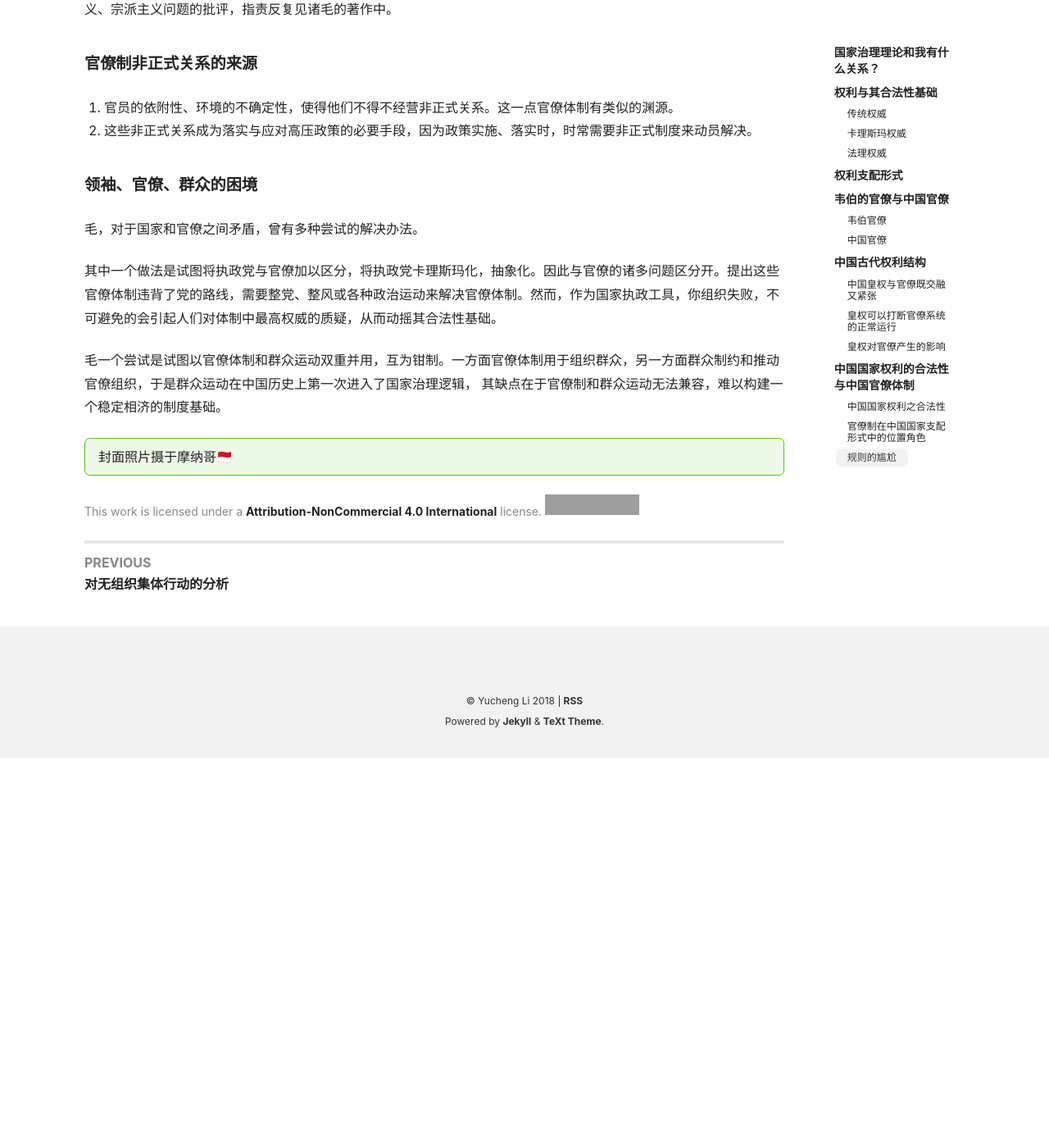
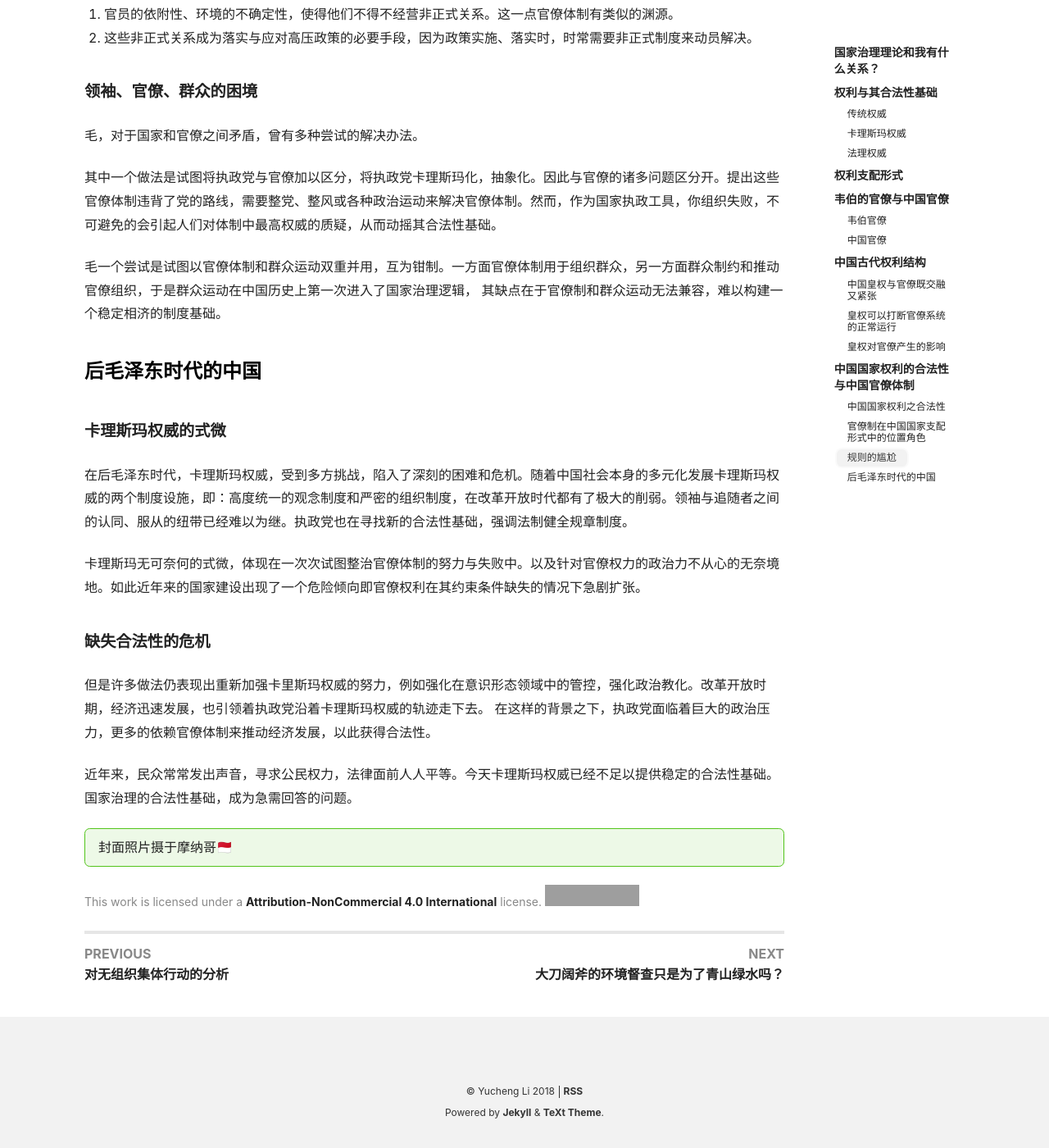
Before and after one commit to nine09/nine09.github.io, a Jekyll site: the page built from _posts/2018-10-12-权威模型.md, in a window 1280 px wide and 1400 px high, scrolled down 5443 px. Shown: the whole window at 82% size. Built offline with Jekyll 4.4.1, drawn with Linux system fonts in a browser that asks for light colours; nearby versions of some CDN libraries; comment, search, counter and statistics services are not loaded; before the commit the page ends 6367 px from its top, so only the background shows below that; some of the changed text lies outside the part shown; grey boxes are pictures that could not be loaded.

```diff
--- a/_posts/2018-10-12-权威模型.md
+++ b/_posts/2018-10-12-权威模型.md
@@ -30,11 +30,9 @@ key: 20181012
 韦伯认为，任何权利都不能持久的建立在强制或暴力的基础之上，而必须具有合法性基础。
 权利一单建构在合法性基础之上，即成为权威。
 由此，韦伯根据合法性来源不同，将权威分为3种理想类型。
-
 1. 传统权威
 2. 卡理斯玛权威
 3. 法理权威
-
 所谓理想类型，即把现实中事件的特征抽象概括。理想类型，在现实中并不存在，实际运行的权威可能是多种理想类型的混合。
 
 ### 传统权威
@@ -49,7 +47,6 @@ key: 20181012
 
 法理权威，是依据民众所认可接受的公证程序而获得合法性基础。例如通过选举产生总统和代表。
 
-
 考查权威行使自身权利的方式，韦伯提出了‘支配形式’的概念。
 
 ## 权利支配形式
@@ -57,15 +54,11 @@ key: 20181012
 权利支配形式，指国家政权的基本组织形式。
 
 典型的支配形式
-
 1. 官僚制
 2. 家长制
 3. 卡理斯玛制
-
 官僚制中，法理权威和规章制度有密切关系，特别强调程序正确、法理面前人人平等等基本原则。
-
 卡理斯玛制，领袖通过不断创造奇迹，以显示其超凡禀赋，来说服追随者服从和认可。
-
 家长制，传统权威为了巩固自身合法性，需要不断巩固人们对传统习俗的认同。
 
 ## 韦伯的官僚与中国官僚
@@ -109,9 +102,9 @@ key: 20181012
 ### 皇权可以打断官僚系统的正常运行
 
 君主专制权利凌驾与官僚权力之上，不受官僚规则的羁绊。
-*这意味着君主的意志，可以随时打断叫停官僚体制按部就班的运转。*
+**这意味着君主的意志，可以随时打断叫停官僚体制按部就班的运转。**
 
-因此中国的官僚体制断然不可能真正制度化，真正建立在程序规则及法理权威基础上。因为这将削弱甚至否定君主的专断权利。然而为了使得君主有效地行使专断权利，*各级官员也必须拥有对其下属类似的权利*，用于执行和实施自上而下的专断指令。
+因此中国的官僚体制断然不可能真正制度化，真正建立在程序规则及法理权威基础上。因为这将削弱甚至否定君主的专断权利。然而为了使得君主有效地行使专断权利，**各级官员也必须拥有对其下属类似的权利**，用于执行和实施自上而下的专断指令。
 换言之。如果各级官员没有类似的这个权利，他们就无法执行君主的意图，无法改变或者打断官僚体制的运行。
 
 一旦官僚制度不能建立在程序规则之上：向上负责制，造成了极大的不确定性
@@ -119,9 +112,10 @@ key: 20181012
 ### 皇权对官僚产生的影响
 
 面对皇权、或代表皇权的权威，官僚组织中的上下级之间，有一种相依为命的关系。上级依靠下属完成任务，掩盖问题。而下级依靠上级的赏识获得进取，或求得庇护。
-*如此关系网络中的庇护关系、山头、宗派滋长丛生。*如此官僚体制的实际运行对一统的皇权造成了威胁。
+**如此关系网络中的庇护关系、山头、宗派滋长丛生。**如此官僚体制的实际运行对一统的皇权造成了威胁。
 
 > 君权强，则官僚体制为之所用
+>
 > 君权弱，则官僚体制自行其是
 
 
@@ -129,12 +123,12 @@ key: 20181012
 
 ### 中国国家权利之合法性
 
-*当代社会主义中国，建立在以法理权威为表、卡理斯玛权威为实的混合型基础之上。*
+**当代社会主义中国，建立在以法理权威为表、卡理斯玛权威为实的混合型基础之上。**
 
 近代中国经历一系列重大变革、战争。中华帝国的合法性：儒教基础上的传统权威，已经无法为国家权利做声明。法理权威是近代国家，无可争辩的合法性基础。
 
 然而在一个经历数千年君主官僚制的传统中国社会，法理权威并没有真正扎根。卡理斯玛权威，以一种全新的方式，作为执政党的权利依据而存在。执政党的种种努力，也在事实上塑造和巩固了卡理斯玛权威。
-*这是历史的选择*
+**这是历史的选择**
 
 - 卡理斯玛权威的特征之一：可以有效的调动群众投入政治、经济、社会等方面的建设过程中。
 - 卡理斯玛权威的特征之二：群众运动是维系群众和领袖之间关系的重要手段。
@@ -148,7 +142,7 @@ key: 20181012
 在中国，作为权力中心的党，与官僚体制之间，始终是主从关系。换言之，虽然国家支配形式改变，但官僚体制的位置一如中国历史上的官僚体制，其合法性仍然来源于自上而下的授权。仍然体现在‘向上负责制’一系列制度安排之上，但国家与官僚制之间的组成关系有了新的演变。
 
 
-1. *国家凌驾于官僚体制之上，权力关系更为强化*。在正式制度之上，执政党借用列宁式政党的组织形式行使卡理斯玛权威和严密的组织纪律。对于官僚制有更多的约束和动员能力，并且体现在一系列制度安排之上。
+1. **国家凌驾于官僚体制之上，权力关系更为强化**。在正式制度之上，执政党借用列宁式政党的组织形式行使卡理斯玛权威和严密的组织纪律。对于官僚制有更多的约束和动员能力，并且体现在一系列制度安排之上。
 2. 随着执政党经过卡理斯玛权威的制度化过程，官僚制有了历史上前所未有的拓展，延伸至社会各个领域角落。
 
 #### 官僚制的拓展
@@ -162,7 +156,7 @@ key: 20181012
 
 ### 规则的尴尬
 
-*卡理斯玛权威，不能忍受官僚体制的束缚*。需要时常打断官僚体制内部机制的惯性来实现其意图。对这一体制中的官僚主义、宗派主义问题的批评，指责反复见诸毛的著作中。
+**卡理斯玛权威，不能忍受官僚体制的束缚**。需要时常打断官僚体制内部机制的惯性来实现其意图。对这一体制中的官僚主义、宗派主义问题的批评，指责反复见诸毛的著作中。
 
 #### 官僚制非正式关系的来源
 
@@ -178,6 +172,21 @@ key: 20181012
 毛一个尝试是试图以官僚体制和群众运动双重并用，互为钳制。一方面官僚体制用于组织群众，另一方面群众制约和推动官僚组织，于是群众运动在中国历史上第一次进入了国家治理逻辑，
 其缺点在于官僚制和群众运动无法兼容，难以构建一个稳定相济的制度基础。
 
+### 后毛泽东时代的中国
+
+#### 卡理斯玛权威的式微
+
+在后毛泽东时代，卡理斯玛权威，受到多方挑战，陷入了深刻的困难和危机。随着中国社会本身的多元化发展卡理斯玛权威的两个制度设施，即：高度统一的观念制度和严密的组织制度，在改革开放时代都有了极大的削弱。领袖与追随者之间的认同、服从的纽带已经难以为继。执政党也在寻找新的合法性基础，强调法制健全规章制度。
+
+卡理斯玛无可奈何的式微，体现在一次次试图整治官僚体制的努力与失败中。以及针对官僚权力的政治力不从心的无奈境地。如此近年来的国家建设出现了一个危险倾向即官僚权利在其约束条件缺失的情况下急剧扩张。
+
+#### 缺失合法性的危机
+
+但是许多做法仍表现出重新加强卡里斯玛权威的努力，例如强化在意识形态领域中的管控，强化政治教化。改革开放时期，经济迅速发展，也引领着执政党沿着卡理斯玛权威的轨迹走下去。
+在这样的背景之下，执政党面临着巨大的政治压力，更多的依赖官僚体制来推动经济发展，以此获得合法性。
+
+近年来，民众常常发出声音，寻求公民权力，法律面前人人平等。今天卡理斯玛权威已经不足以提供稳定的合法性基础。国家治理的合法性基础，成为急需回答的问题。
+
 
 封面照片摄于摩纳哥🇲🇨
 {:.success}
```
Also changed, not shown: _posts/2018-10-14-环境问题.md (added, +56 -0 lines), assets/images/my_pic/Cannes_2.jpg (added), assets/images/my_pic/Cannes_3.JPG (added), assets/images/my_pic/Roma_2.JPG (added), 2 other files.
